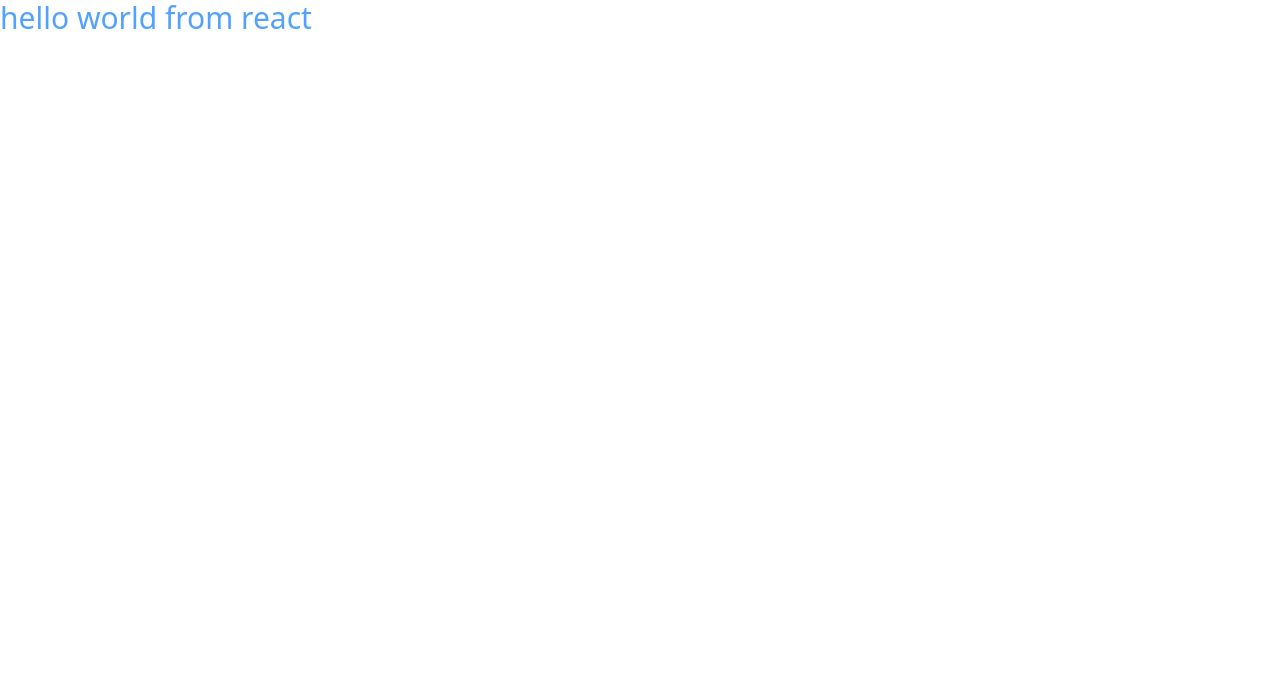
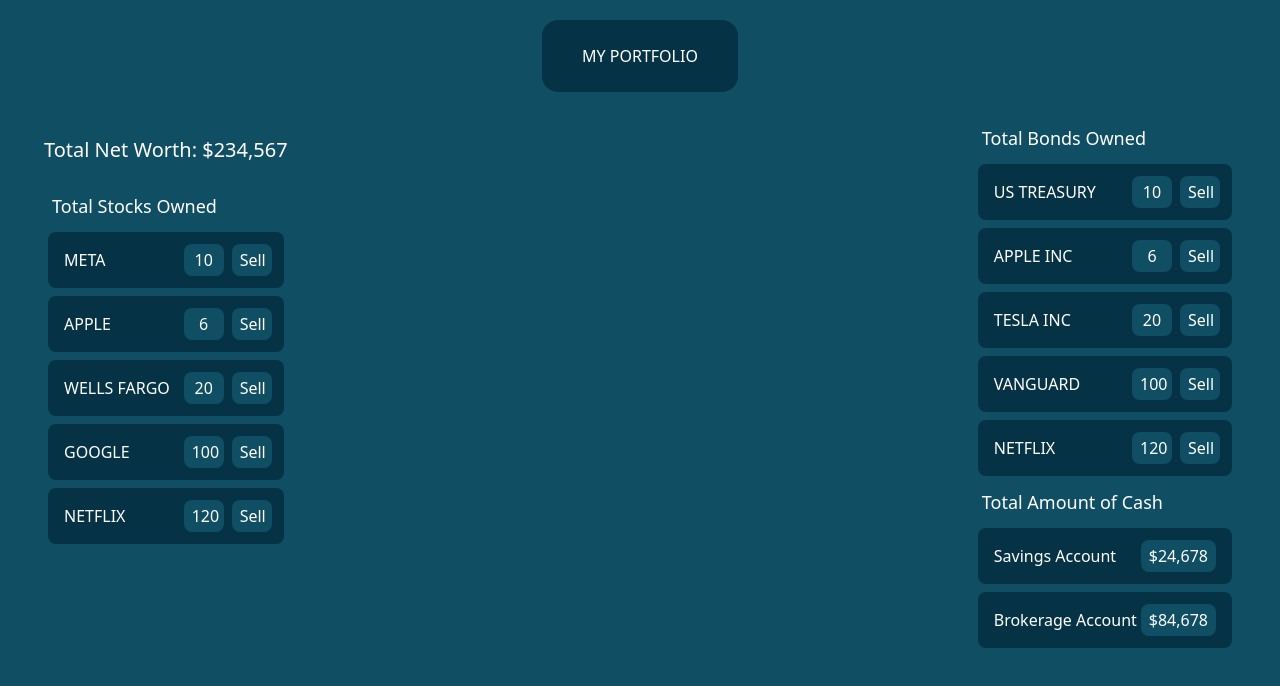
Before and after one commit to ojeiavn/Financial-Portfolio-Project, a React (Vite) app in the folder frontend/: page / in a window 1280 px wide. Shown: the top 686 px of the page. Built offline with nearby package versions, Linux system fonts and the light colour scheme.

Commit message:
Created the user dashboard design

```diff
--- a/frontend/src/App.jsx
+++ b/frontend/src/App.jsx
@@ -1,12 +1,13 @@
 import { useState } from 'react'
+import UserPortfolio from "./components/UserPortfolio"
 import './App.css'
 
 function App() {
 
   return (
-    <>
-    <div class="text-3xl text-blue-400">hello world from react</div>
-    </>
+    <div>
+      <UserPortfolio />
+    </div>
   )
 }
 
--- /dev/null
+++ b/frontend/src/components/UserPortfolio.jsx
@@ -0,0 +1,117 @@
+import React from "react";
+
+const UserPortfolio = () => {
+    return (
+        <div class="flex flex-col h-screen items-center bg-cyan-900 p-5 overflow-hidden">
+            {/* Heading */}
+            <div class="bg-cyan-950 px-10 rounded-2xl py-6 text-white text-center">MY PORTFOLIO</div>
+
+            {/* Left side panel */}
+            <div class="flex justify-between bg-cyan-900 m-0 p-6 text-white w-full overflow-y-auto">
+                <div>
+                    <div class="text-xl py-5">Total Net Worth: $234,567</div>
+                    <div class="flex flex-col">
+                        <div class="text-lg p-2">Total Stocks Owned</div>
+                        <div class="flex justify-between p-3 bg-cyan-950 rounded-lg m-1">
+                            <span class="p-1">META</span>
+                            <div>
+                                <button class="py-1 px-2 mr-1 w-10 bg-cyan-900 rounded-lg">10</button>
+                                <button class="py-1 px-2 ml-1 w-10 bg-cyan-900 rounded-lg cursor-pointer">Sell</button>
+                            </div>
+                        </div>
+                        <div class="flex justify-between p-3 bg-cyan-950 rounded-lg m-1">
+                            <span class="p-1">APPLE</span>
+                            <div>
+                                <button class="py-1 px-2 mr-1 w-10 bg-cyan-900 rounded-lg">6</button>
+                                <button class="py-1 px-2 ml-1 w-10 bg-cyan-900 rounded-lg cursor-pointer">Sell</button>
+                            </div>
+                        </div>
+                        <div class="flex justify-between p-3 bg-cyan-950 rounded-lg m-1">
+                            <span class="p-1">WELLS FARGO</span>
+                            <div>
+                                <button class="py-1 px-2 mr-1 w-10 bg-cyan-900 rounded-lg">20</button>
+                                <button class="py-1 px-2 ml-1 w-10 bg-cyan-900 rounded-lg cursor-pointer">Sell</button>
+                            </div>
+                        </div>
+                        <div class="flex justify-between p-3 bg-cyan-950 rounded-lg m-1">
+                            <span class="p-1">GOOGLE</span>
+                            <div>
+                                <button class="py-1 px-2 mr-1 w-10 bg-cyan-900 rounded-lg">100</button>
+                                <button class="py-1 px-2 ml-1 w-10 bg-cyan-900 rounded-lg cursor-pointer">Sell</button>
+                            </div>
+                        </div>
+                        <div class="flex justify-between p-3 bg-cyan-950 rounded-lg m-1">
+                            <span class="p-1">NETFLIX</span>
+                            <div>
+                                <button class="py-1 px-2 mr-1 w-10 bg-cyan-900 rounded-lg">120</button>
+                                <button class="py-1 px-2 ml-1 w-10 bg-cyan-900 rounded-lg cursor-pointer">Sell</button>
+                            </div>
+                        </div>
+
+                    </div>
+                </div>
+
+            {/* Right side panel */}
+                <div class="overflow-y-auto scrollbar-thin scrollbar-thumb-gray-500 scrollbar-track-gray-200">
+                    <div class="flex flex-col ">
+                        <div class="text-lg p-2">Total Bonds Owned</div>
+                        <div class="flex justify-between p-3 bg-cyan-950 rounded-lg m-1">
+                            <span class="p-1">US TREASURY</span>
+                            <div>
+                                <button class="py-1 px-2 mr-1 w-10 bg-cyan-900 rounded-lg">10</button>
+                                <button class="py-1 px-2 ml-1 w-10 bg-cyan-900 rounded-lg cursor-pointer">Sell</button>
+                            </div>
+                        </div>
+                        <div class="flex justify-between p-3 bg-cyan-950 rounded-lg m-1">
+                            <span class="p-1">APPLE INC</span>
+                            <div>
+                                <button class="py-1 px-2 mr-1 w-10 bg-cyan-900 rounded-lg">6</button>
+                                <button class="py-1 px-2 ml-1 w-10 bg-cyan-900 rounded-lg cursor-pointer">Sell</button>
+                            </div>
+                        </div>
+                        <div class="flex justify-between p-3 bg-cyan-950 rounded-lg m-1">
+                            <span class="p-1">TESLA INC</span>
+                            <div>
+                                <button class="py-1 px-2 mr-1 w-10 bg-cyan-900 rounded-lg">20</button>
+                                <button class="py-1 px-2 ml-1 w-10 bg-cyan-900 rounded-lg cursor-pointer">Sell</button>
+                            </div>
+                        </div>
+                        <div class="flex justify-between p-3 bg-cyan-950 rounded-lg m-1">
+                            <span class="p-1">VANGUARD</span>
+                            <div>
+                                <button class="py-1 px-2 mr-1 w-10 bg-cyan-900 rounded-lg">100</button>
+                                <button class="py-1 px-2 ml-1 w-10 bg-cyan-900 rounded-lg cursor-pointer">Sell</button>
+                            </div>
+                        </div>
+                        <div class="flex justify-between p-3 bg-cyan-950 rounded-lg m-1">
+                            <span class="p-1">NETFLIX</span>
+                            <div>
+                                <button class="py-1 px-2 mr-1 w-10 bg-cyan-900 rounded-lg">120</button>
+                                <button class="py-1 px-2 ml-1 w-10 bg-cyan-900 rounded-lg cursor-pointer">Sell</button>
+                            </div>
+                        </div>
+
+                        <div class="text-lg p-2">Total Amount of Cash</div>
+                        <div class="flex justify-between p-3 bg-cyan-950 rounded-lg m-1">
+                            <span class="p-1">Savings Account</span>
+                            <div>
+                                <button class="py-1 px-2 mr-1 bg-cyan-900 rounded-lg">$24,678</button>
+                            </div>
+                        </div>
+                        <div class="flex justify-between p-3 bg-cyan-950 rounded-lg m-1">
+                            <span class="p-1">Brokerage Account</span>
+                            <div>
+                                <button class="py-1 px-2 mr-1 bg-cyan-900 rounded-lg">$84,678</button>
+                            </div>
+                        </div>
+                    </div>
+                </div>
+
+            </div>
+
+
+        </div>
+    )
+}
+
+export default UserPortfolio
```
